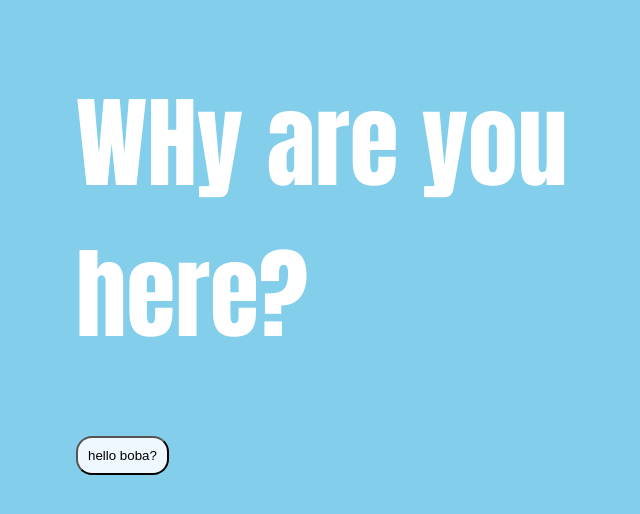
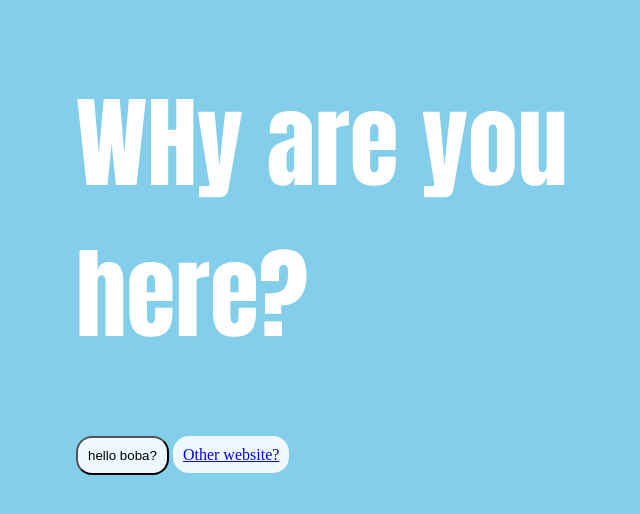
Before and after one commit to Toricane/free-boba-yay, a plain HTML site: page hello.html in a window 1280 px wide. Shown: the whole page, without its empty margins (248-888 px from the left). Drawn offline with Linux system fonts and the light colour scheme.

Commit message:
new stuff

```diff
--- a/hello.html
+++ b/hello.html
@@ -8,6 +8,7 @@
         <div id="center">
             <h1>WHy are you here?</h1>
             <button onclick="run()">hello boba?</button>
+            <a href="./index.html">Other website?</a>
             <div id="yay"></div>
         </div>
         <script>
--- a/style.css
+++ b/style.css
@@ -14,7 +14,7 @@ h1 {
     margin: auto;
 }
 
-button {
+button, a {
     padding: 10px;
     background-color: aliceblue;
     border-radius: 16px;
```
Also changed, not shown: index.html (+1 -0 lines).
